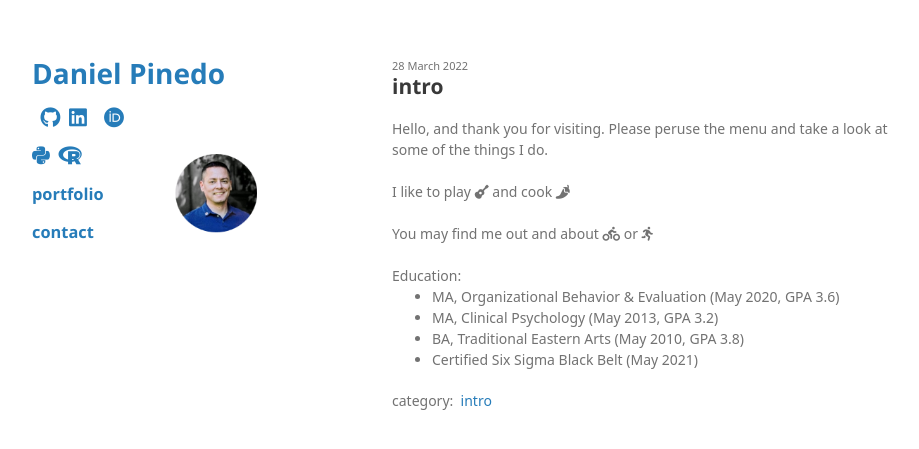
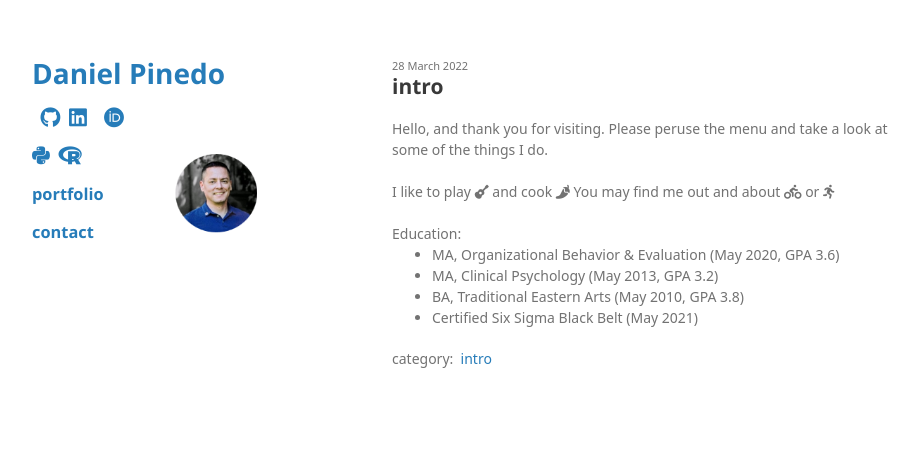
Before and after one commit to odenipinedo/odenipinedo.github.io, a Jekyll site: the page built from _posts/2022-03-28-intro.html, in a window 1280 px wide. Shown: the top 449 px of the page, without its empty margins (178-1097 px from the left). Built offline with Jekyll 4.4.1, drawn with Linux system fonts in a browser that asks for light colours; nearby versions of some CDN libraries; some web fonts are replaced; a style sheet for code colours, icons or effects is not loaded; the repository's description, which GitHub fills in, is left out.

Commit message:
Update 2022-03-28-intro.html

```diff
--- a/_posts/2022-03-28-intro.html
+++ b/_posts/2022-03-28-intro.html
@@ -14,8 +14,7 @@ sitemap:
 
 Hello, and thank you for visiting. Please peruse the menu and take a look at some of the things I do.<br>
 <br>
-I like to play <i class="fa-solid fa-guitar" title="flamenco guitar"></i> and cook <i class="fa-solid fa-pepper-hot" title="mexican food"></i><br>
-<br>
+I like to play <i class="fa-solid fa-guitar" title="flamenco guitar"></i> and cook <i class="fa-solid fa-pepper-hot" title="mexican food"></i>
 You may find me out and about <i class="fa-solid fa-person-biking" title="on my bike"></i> or <i class="fa-solid fa-person-running" title="running from zombies"></i><br>
 <br>
 Education:<br>
```
